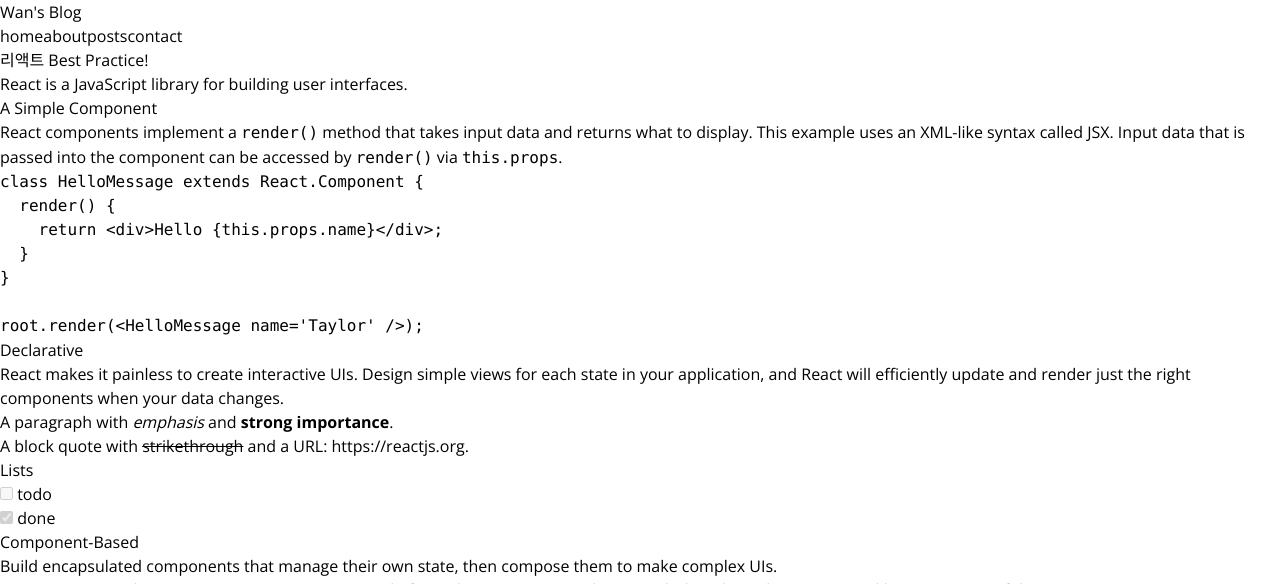
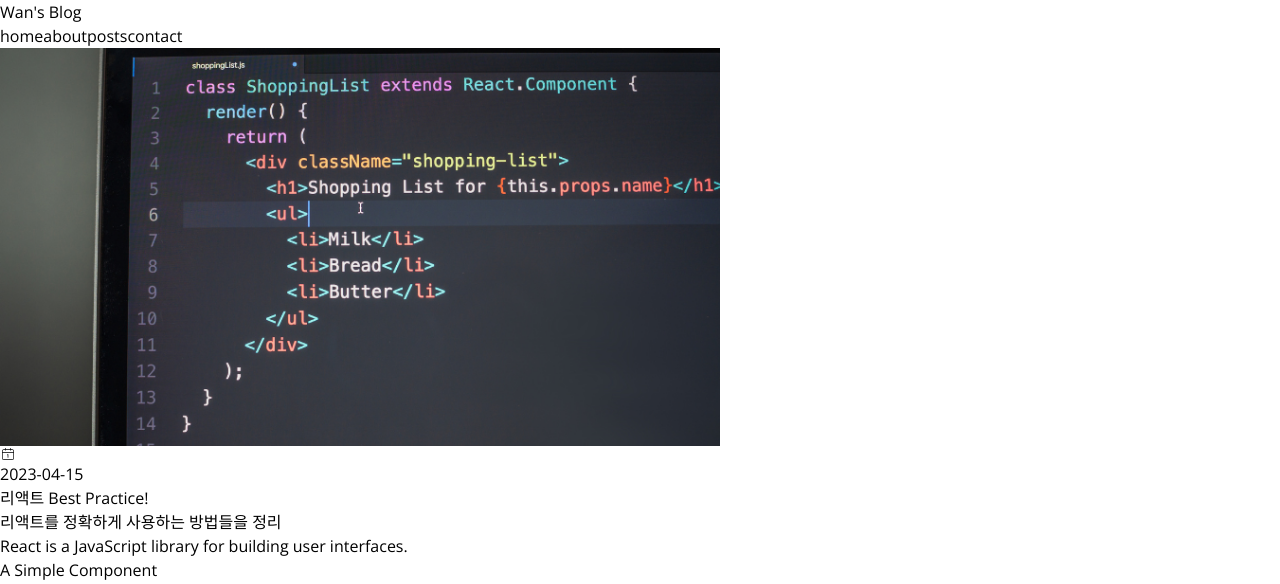
Before and after one commit to MyungWanPark/blog-next, a Next.js app: page /posts/best-react-practices in a window 1280 px wide. Shown: the top 584 px of the page. Built offline with nearby package versions, Linux system fonts and the light colour scheme.

Commit message:
Style: post detail

```diff
--- a/package.json
+++ b/package.json
@@ -12,6 +12,7 @@
     "next": "14.1.0",
     "react": "^18",
     "react-dom": "^18",
+    "react-icons": "^5.0.1",
     "react-markdown": "^9.0.1",
     "react-multi-carousel": "^2.8.4",
     "remark-gfm": "^4.0.0"
--- a/src/app/posts/[slug]/page.tsx
+++ b/src/app/posts/[slug]/page.tsx
@@ -1,5 +1,7 @@
 import MarkdownViewer from "@/components/MarkdownViewer";
 import { getPostDetail } from "@/service/posts";
+import Image from "next/image";
+import { CiCalendarDate } from "react-icons/ci";
 
 type Props = {
     params: {
@@ -8,11 +10,28 @@
 };
 
 export default async function PostPage({ params: { slug } }: Props) {
-    const post = await getPostDetail(slug);
+    const { title, description, date, path, content } = await getPostDetail(
+        slug
+    );
     return (
-        <>
-            <h1>{post.title}</h1>
-            <MarkdownViewer content={post.content} />
-        </>
+        <article className="m-4 bg-gray-100 rounded-2xl overflow-hidden shadow-xl">
+            <Image
+                src={`/images/posts/${path}.png`}
+                alt={title}
+                width={720}
+                height={280}
+                className="w-full h-1/5 max-h-[500px]"
+            />
+            <section className="flex flex-col">
+                <div className="flex items-center self-end text-sky-500 font-bold mt-1">
+                    <CiCalendarDate className="mr-1 text-2xl" />
+                    <p>{date.toString()}</p>
+                </div>
+                <h1 className="text-2xl font-bold">{title}</h1>
+                <p className="text-xl font-semibold">{description}</p>
+                <div className="w-56 my-3 border-b border-sky-500"></div>
+            </section>
+            <MarkdownViewer content={content} />
+        </article>
     );
 }
```
Also changed, not shown: 1 other file (tests, documents, lock files or other folders).
